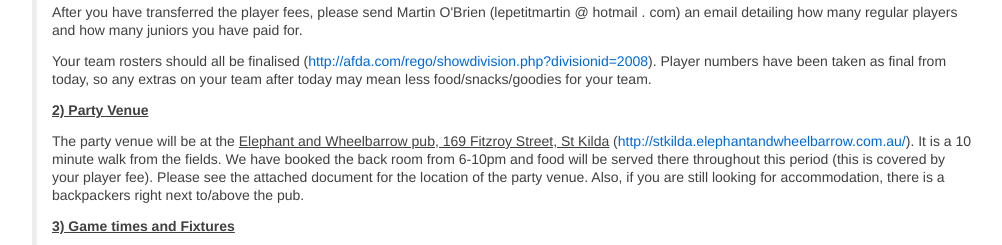
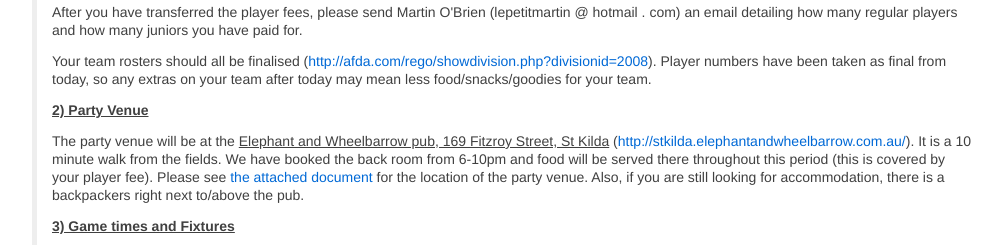
Before and after one commit to mence/div2nationals, a plain HTML site: page index.html in a window 1280 px wide. Shown: the part 4280-4525 px from the top of the page, without its empty margins (138-1140 px from the left). Drawn offline with Linux system fonts and the light colour scheme.

Commit message:
Added Albert Park Map and link to April 7 update

```diff
--- a/index.html
+++ b/index.html
@@ -392,7 +392,7 @@
 
           <p><b><u>2) Party Venue</u></b></p><br>
 
-          <p>The party venue will be at the <u>Elephant and Wheelbarrow pub, 169 Fitzroy Street, St Kilda</u> (<a href="http://stkilda.elephantandwheelbarrow.com.au/">http://stkilda.elephantandwheelbarrow.com.au/</a>). It is a 10 minute walk from the fields. We have booked the back room from 6-10pm and food will be served there throughout this period (this is covered by your player fee). Please see the attached document for the location of the party venue. Also, if you are still looking for accommodation, there is a backpackers right next to/above the pub.</p><br>
+          <p>The party venue will be at the <u>Elephant and Wheelbarrow pub, 169 Fitzroy Street, St Kilda</u> (<a href="http://stkilda.elephantandwheelbarrow.com.au/">http://stkilda.elephantandwheelbarrow.com.au/</a>). It is a 10 minute walk from the fields. We have booked the back room from 6-10pm and food will be served there throughout this period (this is covered by your player fee). Please see <a href="albert-park_map.pdf">the attached document</a> for the location of the party venue. Also, if you are still looking for accommodation, there is a backpackers right next to/above the pub.</p><br>
 
           <p><b><u>3) Game times and Fixtures</u></b></p><br>
 
```
Also changed, not shown: 1 other file.
